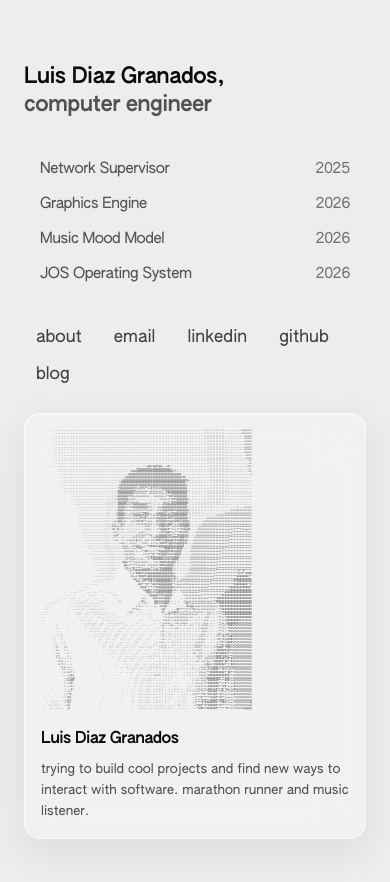
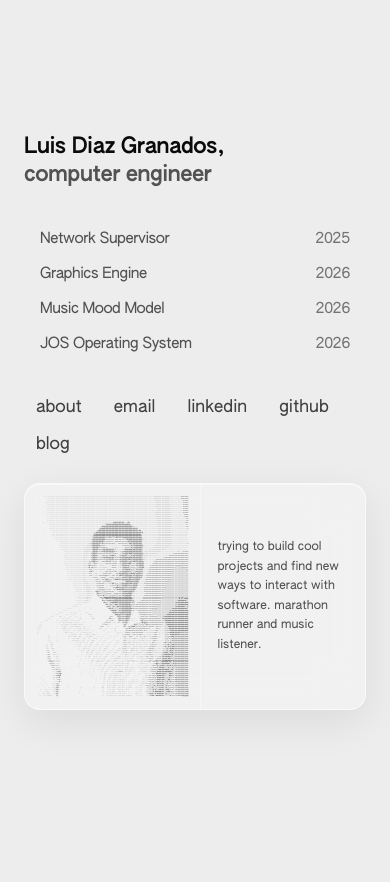
Before and after one commit to luisdiazgranados/personalWebsite, a Next.js app: page / in a window 390 px wide. Both pictures are taken after a click on the button "about". Shown: the top 882 px of the page. After the commit the page ends 844 px from the top, so only its background shows below. Built offline with nearby package versions, Linux system fonts and the light colour scheme.

Commit message:
mobile format fix

```diff
--- a/app/page.tsx
+++ b/app/page.tsx
@@ -423,16 +423,8 @@ function AboutPreview({
 
         {/* Bio - right */}
         <div className="flex shrink-0 flex-col justify-center p-6" style={{ width: "240px" }}>
-          <h2
-            className={`text-[18px] font-semibold tracking-[-0.04em] ${
-              isLightMode ? "text-neutral-950" : "text-neutral-100"
-            }`}
-          >
-            Luis Diaz Granados
-          </h2>
-
           <p
-            className={`mt-3 text-[14px] leading-relaxed tracking-[-0.01em] ${
+            className={`text-[14px] leading-relaxed tracking-[-0.01em] ${
               isLightMode ? "text-neutral-600" : "text-neutral-400"
             }`}
           >
@@ -736,7 +728,7 @@ export default function HomePage() {
 
           {showAbout && (
             <div
-              className={`mt-6 overflow-hidden rounded-2xl border backdrop-blur-[24px] backdrop-saturate-200 ${
+              className={`mt-6 flex overflow-hidden rounded-2xl border backdrop-blur-[24px] backdrop-saturate-200 ${
                 isLightMode
                   ? "border-white/60 bg-white/25 shadow-black/10"
                   : "border-white/15 bg-white/[0.10] shadow-black/40"
@@ -747,27 +739,24 @@ export default function HomePage() {
                   : "0 12px 40px rgba(0, 0, 0, 0.40), inset 0 1px 0 rgba(255, 255, 255, 0.10)",
               }}
             >
-              <div className="overflow-x-auto p-4 pb-0">
+              <div
+                className={`flex shrink-0 items-center overflow-auto border-r p-3 ${
+                  isLightMode ? "border-white/30" : "border-white/10"
+                }`}
+              >
                 <pre
                   className={`font-mono leading-[1.1] ${
                     isLightMode ? "text-neutral-800" : "text-neutral-300"
                   }`}
-                  style={{ fontSize: "2.5px" }}
+                  style={{ fontSize: "1.8px" }}
                   aria-label="ASCII art headshot of Luis"
                 >
                   {ASCII_HEADSHOT}
                 </pre>
               </div>
-              <div className="p-4">
-                <h2
-                  className={`text-[16px] font-semibold tracking-[-0.04em] ${
-                    isLightMode ? "text-neutral-950" : "text-neutral-100"
-                  }`}
-                >
-                  Luis Diaz Granados
-                </h2>
+              <div className="flex flex-col justify-center p-4">
                 <p
-                  className={`mt-2 text-[13px] leading-relaxed ${
+                  className={`text-[12px] leading-relaxed ${
                     isLightMode ? "text-neutral-600" : "text-neutral-400"
                   }`}
                 >
```
